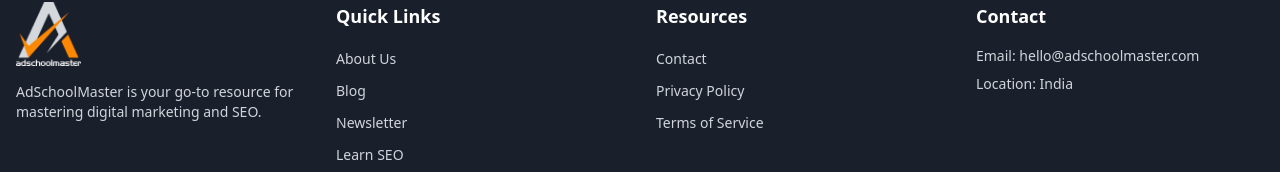
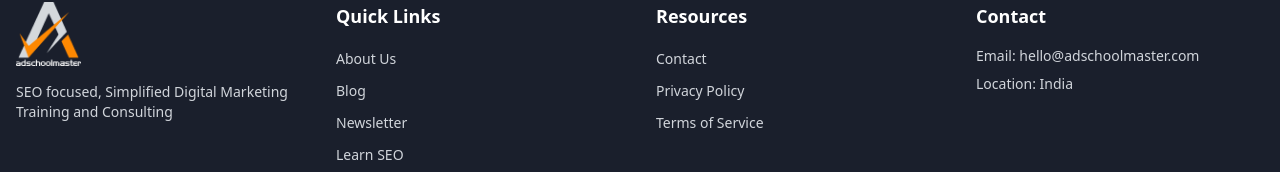
Before and after one commit to Hsharma9643/keyword-categorizer-buddy, a React (Vite) app: page / in a window 1280 px wide. Shown: the part 2831-3003 px from the top of the page. Built offline with nearby package versions, Linux system fonts and the light colour scheme.

Commit message:
Update Footer Copyright Text
Update the footer to reflect a change in company description.  The new description is "SEO focused, Simplified Digital Marketing Training and Consulting".

```diff
--- a/src/components/Footer.tsx
+++ b/src/components/Footer.tsx
@@ -16,7 +16,7 @@ const Footer = () => {
               className="h-16 w-auto"
             />
             <p className="text-sm text-gray-300">
-              AdSchoolMaster is your go-to resource for mastering digital marketing and SEO.
+              SEO focused, Simplified Digital Marketing Training and Consulting
             </p>
           </div>
 
```
